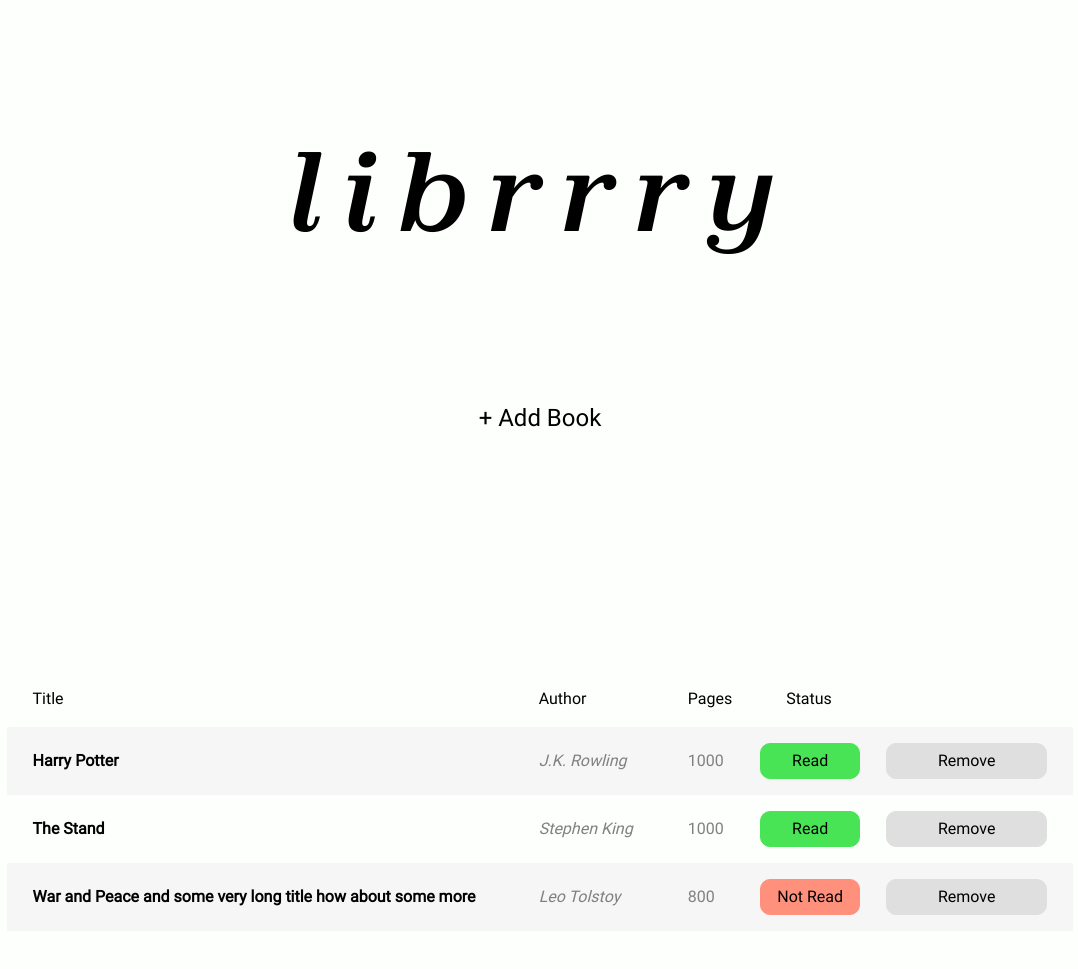
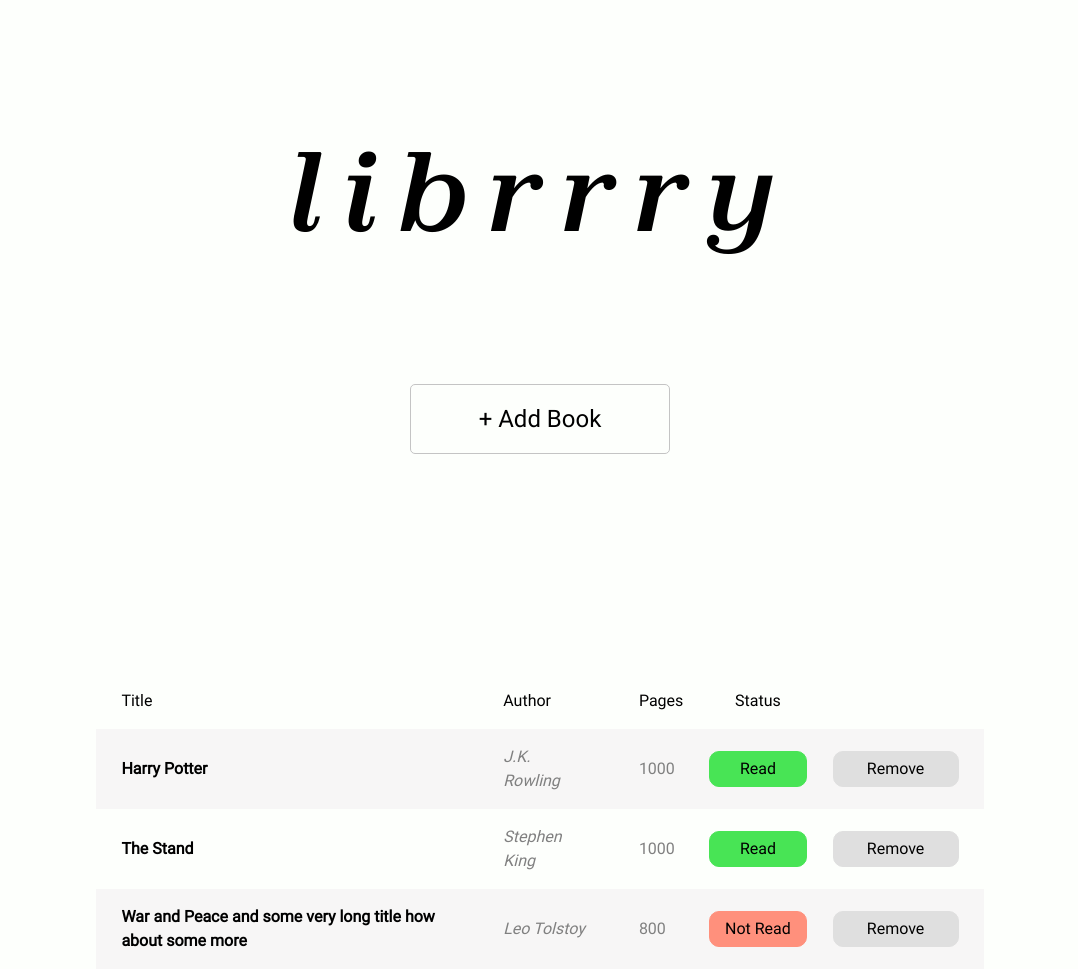
Before and after one commit to mostafa-imam/librrry, a plain HTML site: page index.html in a window 1280 px wide. Shown: the whole page, without its empty margins (100-1178 px from the left). Before the commit the page ends 931 px from the top, so only its background shows below. Drawn offline with Linux system fonts and the light colour scheme.

Commit message:
style: Add styles for desktops and larger screens

```diff
--- a/styles.css
+++ b/styles.css
@@ -157,6 +157,7 @@ body {
     border: none;
     border-radius: 5px;
     padding: var(--fs-1) var(--fs-4);
+    border: 1px solid var(--clr-6);
 }
 
 .add-book-btn:hover {
@@ -494,5 +495,34 @@ button[class="remove"]:hover {
         --fs-small: 0.618rem;
     }
 
+    .wrapper {
+        display: grid;
+        grid-template-columns: repeat(12, 1fr);
+        box-shadow: 0px 0px 10px var(--clr-1);
+    }
+
+    .header {
+        grid-column: 2 / -2;
+        background-color: var(--clr-1);
+    }
+
+    .main {
+        grid-column: 2 / -2;
+        background-color: var(--clr-1);
+    }
+
+    .header {
+        margin-bottom: 0;
+        padding-bottom: var(--fs-5);
+    }
+
+    dialog {
+        width: 30vw;
+    }
+
+    form > input {
+        height: var(--fs-3);
+        font-size: calc(var(--fs-1) + 0.25rem);
+    }
 
 }
```
